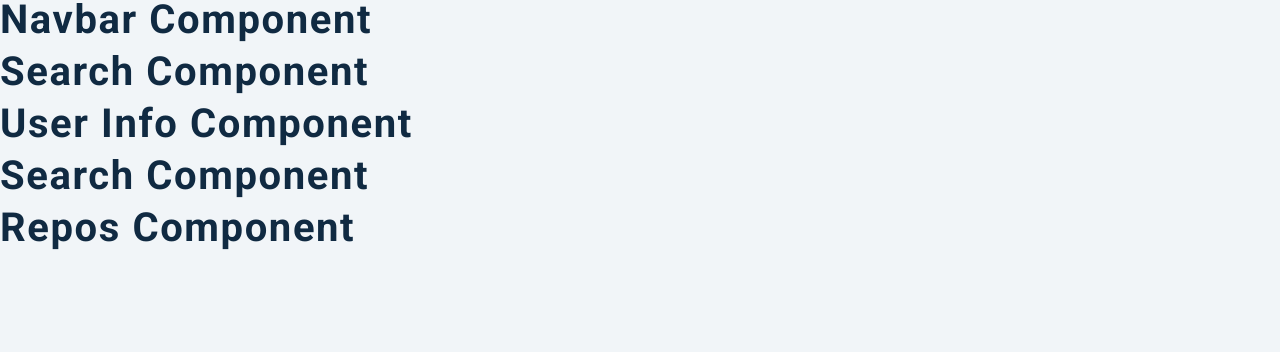
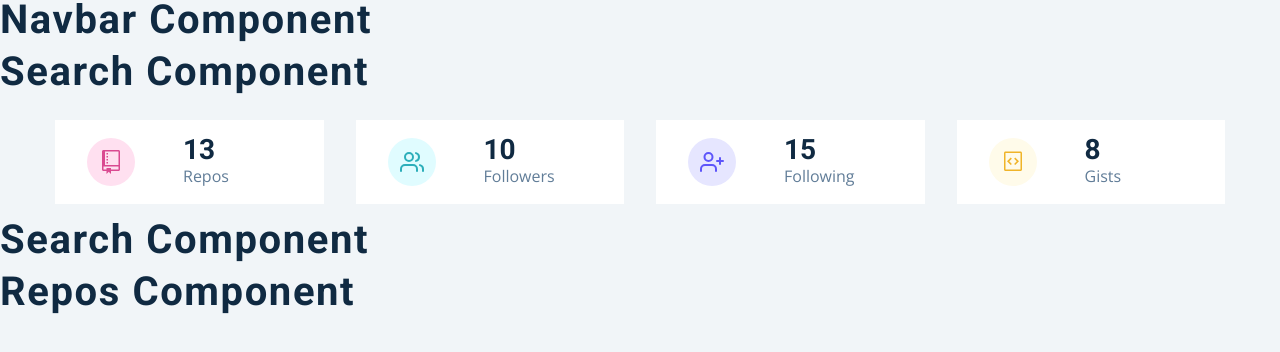
Before and after one commit to ShahzaibNaeem/github-search-users, a React (Create React App) app: page / in a window 1280 px wide. Shown: the top 352 px of the page. Built offline with nearby package versions, Linux system fonts and the light colour scheme.

Commit message:
Update InfoPage & Add InfoItems

```diff
--- a/src/components/Info.js
+++ b/src/components/Info.js
@@ -3,11 +3,53 @@ import { GithubContext } from "../context/context";
 import styled from "styled-components";
 import { GoRepo, GoGist } from "react-icons/go";
 import { FiUsers, FiUserPlus } from "react-icons/fi";
+import InfoItems from "./InfoItems";
 
 const UserInfo = () => {
-  const data = useContext(GithubContext);
-  console.log(data);
-  return <h2>user info component</h2>;
+  const { githubUser } = useContext(GithubContext);
+  const { public_repos, followers, following, public_gists } = githubUser;
+  const items = [
+    {
+      id: 1,
+      icon: <GoRepo className="icon" />,
+      label: "repos",
+      value: public_repos,
+      color: "pink",
+    },
+    {
+      id: 2,
+      icon: <FiUsers className="icon" />,
+      label: "followers",
+      value: followers,
+      color: "green",
+    },
+    {
+      id: 3,
+      icon: <FiUserPlus className="icon" />,
+      label: "following",
+      value: following,
+      color: "purple",
+    },
+    {
+      id: 4,
+      icon: <GoGist className="icon" />,
+      label: "gists",
+      value: public_gists,
+      color: "yellow",
+    },
+  ];
+
+  return (
+    <>
+      <section className="section">
+        <Wrapper className="section-center">
+          {items.map((item) => {
+            return <InfoItems key={item.id} {...item} />;
+          })}
+        </Wrapper>
+      </section>
+    </>
+  );
 };
 
 const Wrapper = styled.section`
@@ -17,49 +59,6 @@ const Wrapper = styled.section`
   @media (min-width: 640px) {
     grid-template-columns: repeat(auto-fill, minmax(260px, 1fr));
   }
-  .item {
-    border-radius: var(--radius);
-    padding: 1rem 2rem;
-    background: var(--clr-white);
-    display: grid;
-    grid-template-columns: auto 1fr;
-    column-gap: 3rem;
-    align-items: center;
-    span {
-      width: 3rem;
-      height: 3rem;
-      display: grid;
-      place-items: center;
-      border-radius: 50%;
-    }
-    .icon {
-      font-size: 1.5rem;
-    }
-    h3 {
-      margin-bottom: 0;
-      letter-spacing: 0;
-    }
-    p {
-      margin-bottom: 0;
-      text-transform: capitalize;
-    }
-    .pink {
-      background: #ffe0f0;
-      color: #da4a91;
-    }
-    .green {
-      background: var(--clr-primary-10);
-      color: var(--clr-primary-5);
-    }
-    .purple {
-      background: #e6e6ff;
-      color: #5d55fa;
-    }
-    .yellow {
-      background: #fffbea;
-      color: #f0b429;
-    }
-  }
 `;
 
 export default UserInfo;
--- /dev/null
+++ b/src/components/InfoItems.js
@@ -0,0 +1,61 @@
+import styled from "styled-components";
+
+const InfoItems = ({ icon, label, value, color }) => {
+  return (
+    <>
+      <ItemWrapper>
+        <span className={color}>{icon}</span>
+        <div>
+          <h3>{value} </h3>
+          <p>{label}</p>
+        </div>
+      </ItemWrapper>
+    </>
+  );
+};
+
+const ItemWrapper = styled.article`
+  display: grid;
+  grid-template-columns: auto 1fr;
+  column-gap: 3rem;
+  align-items: center;
+  padding: 1rem 2rem;
+  background: var(--clr-white);
+  span {
+    width: 3rem;
+    height: 3rem;
+    display: grid;
+    place-items: center;
+    border-radius: 50%;
+  }
+
+  .icon {
+    font-size: 1.5rem;
+  }
+  h3 {
+    margin-bottom: 0;
+    letter-spacing: 0;
+  }
+  p {
+    margin-bottom: 0;
+    text-transform: capitalize;
+  }
+  .pink {
+    background: #ffe0f0;
+    color: #da4a91;
+  }
+  .green {
+    background: var(--clr-primary-10);
+    color: var(--clr-primary-5);
+  }
+  .purple {
+    background: #e6e6ff;
+    color: #5d55fa;
+  }
+  .yellow {
+    background: #fffbea;
+    color: #f0b429;
+  }
+`;
+
+export default InfoItems;
--- a/src/context/context.js
+++ b/src/context/context.js
@@ -10,12 +10,12 @@ const rootUrl = "https://api.github.com";
 const GithubContext = createContext();
 
 const GithubProvider = ({ children }) => {
-  const [GithubUser, setGithubUser] = useState(mockUser);
+  const [githubUser, setGithubUser] = useState(mockUser);
   const [repos, setRepos] = useState(mockRepos);
   const [followers, setFollowers] = useState(mockFollowers);
 
   return (
-    <GithubContext.Provider value={{ GithubUser, repos, followers }}>
+    <GithubContext.Provider value={{ githubUser, repos, followers }}>
       {children}
     </GithubContext.Provider>
   );
--- a/src/context/mockData.js/mockUser.js
+++ b/src/context/mockData.js/mockUser.js
@@ -29,9 +29,9 @@ export default {
   bio: "Software Developer",
   twitter_username: null,
   public_repos: 13,
-  public_gists: 0,
+  public_gists: 8,
   followers: 10,
-  following: 0,
+  following: 15,
   created_at: "2022-05-18T14:27:21Z",
   updated_at: "2023-05-05T10:29:58Z",
 };
```
